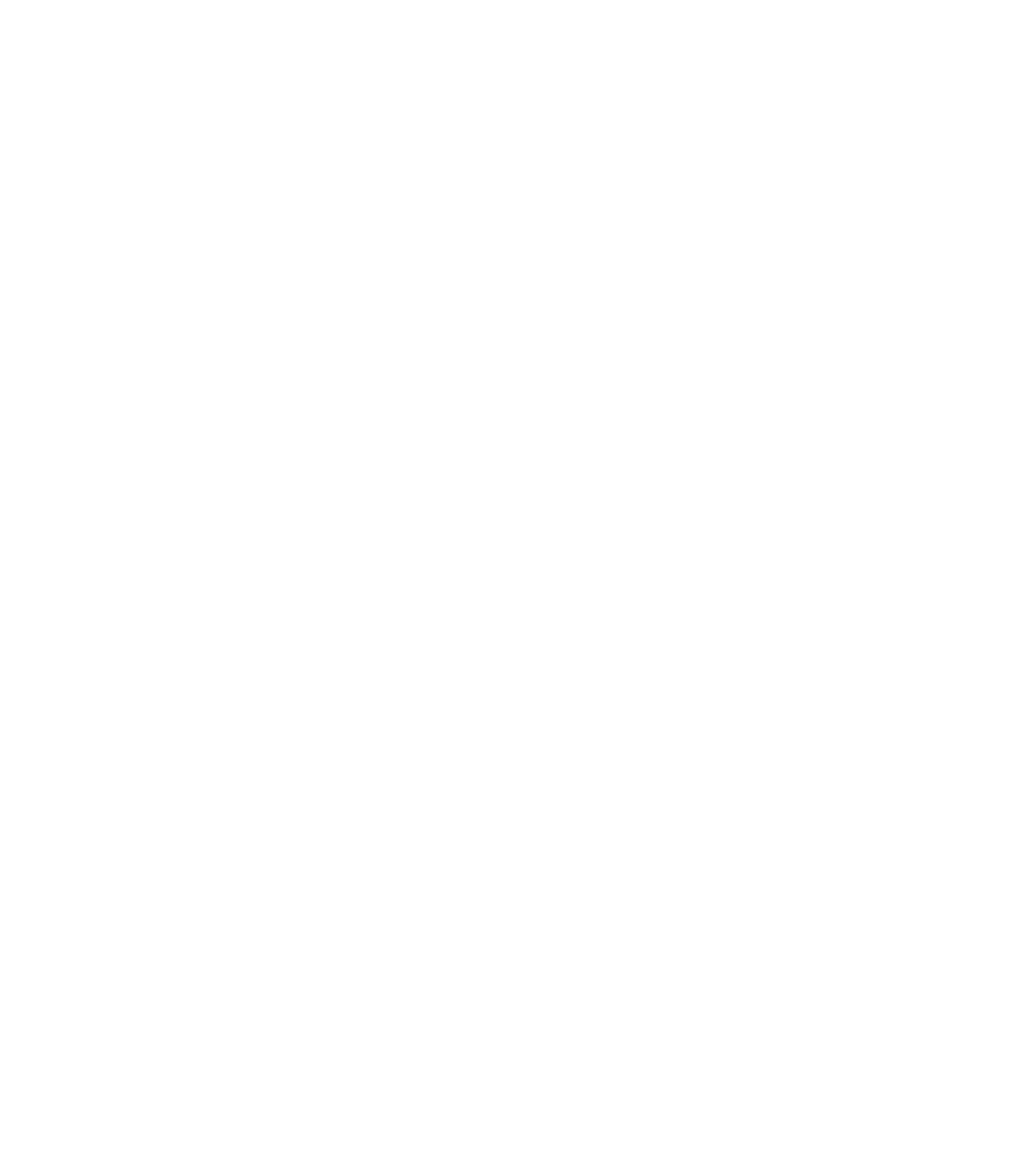
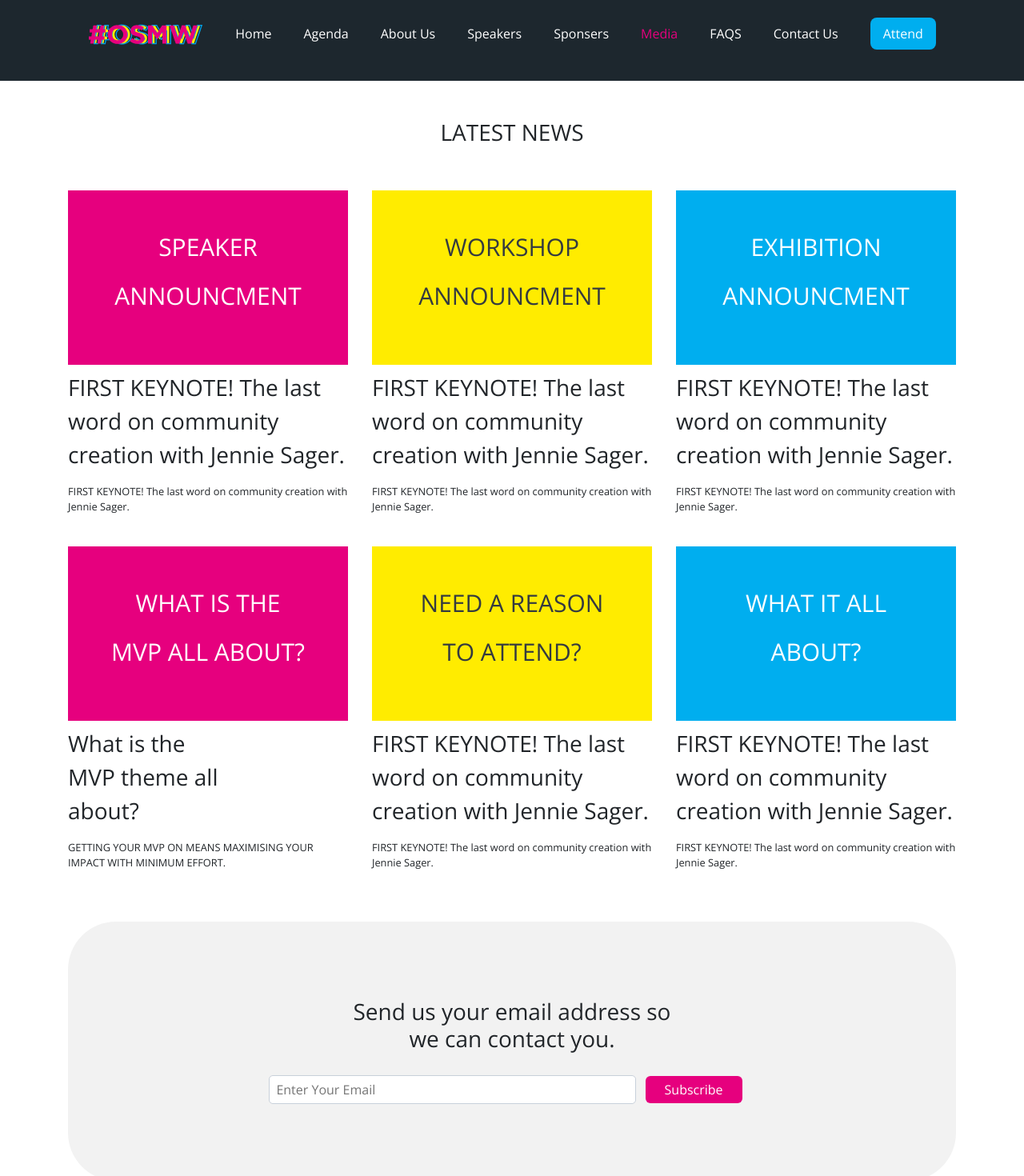
Before and after one commit to hoseinsedaqat/Osmw, a Vue app: page /media in a window 1280 px wide. Shown: the top 1470 px of the page at 80% size. Before the commit the page ends 800 px from the top, so only its background shows below. Built offline with nearby package versions, Linux system fonts and the light colour scheme.

Commit message:
done with media

```diff
--- /dev/null
+++ b/src/components/FormContactTwo.vue
@@ -0,0 +1,103 @@
+<template>
+  <section id="formContact" class="mt-5 text-center">
+    <div class="container">
+      <div class="row">
+        <div class="col-md-12">
+          <div class="form-card">
+            <h3>
+              Send us your email address so <br />
+              we can contact you.
+            </h3>
+            <div class="formpartcard mt-4">
+              <input type="email" placeholder="Enter Your Email" v-model="subscribe" />
+              <button @click="Subscribe()">Subscribe</button>
+            </div>
+          </div>
+        </div>
+      </div>
+    </div>
+  </section>
+</template>
+
+<script>
+import axios from "axios";
+export default {
+  name: "FormContactTwo",
+  data() {
+    return {
+      subscribe: "",
+    };
+  },
+  methods: {
+    Subscribe() {
+      const validationEmail = /^[\w-.]+@([\w-]+\.)+[\w-]{2,4}$/;
+      if (this.subscribe === "" || !validationEmail.test(this.subscribe)) {
+        this.$toast.info("Please Enter Your Email");
+      } else {
+        try {
+          axios
+            .post("https://www.actionforms.io/e/r/hsoein-sedaqat-test", {
+              emailSubscribe: this.subscribe,
+            })
+            .then((res) => {
+              if (res.status === 200) {
+                this.$toast.success("Email Was Send ");
+                this.subscribe = "";
+              }
+            })
+            .catch((e) => {
+              this.$toast.error(e);
+            });
+        } catch (e) {
+          this.$toast.error("Try Again");
+        }
+      }
+    },
+  },
+};
+</script>
+
+<style scoped>
+.form-card {
+  background-color: #f2f2f2;
+  padding: 6rem;
+  border-radius: 60px;
+}
+.formpartcard button {
+  border: none;
+  padding: 0.3rem 1.5rem;
+  background-color: #e6007e;
+  color: #fff;
+  margin: 0.4rem 1rem 0 0;
+  border-radius: 6px;
+}
+
+.formpartcard input {
+  padding: 0.3rem 0.5rem;
+  border: 1px solid #c8d0da;
+  border-radius: 5px;
+  width: 50%;
+  margin: 0 0.7rem 0 0;
+}
+
+.formpartcard input:focus {
+  outline: none;
+}
+
+@media screen and (max-width: 1000px) {
+  .form-card {
+    padding: 3rem;
+  }
+  .formpartcard input {
+    width: 100% !important;
+  }
+
+  .formpartcard button {
+    width: 100% !important;
+  }
+
+  .form-card h3 {
+    font-size: 16px;
+  }
+}
+</style>
--- a/src/components/HeaderApp.vue
+++ b/src/components/HeaderApp.vue
@@ -22,7 +22,9 @@
           <li>
             <router-link to="/sponsors">Sponsers</router-link>
           </li>
-          <li>Media</li>
+          <li>
+            <router-link to="/media">Media</router-link>
+          </li>
           <li>FAQS</li>
           <li>Contact Us</li>
           <li>
@@ -65,7 +67,7 @@
             <router-link class="nav-link" to="/sponsors">Sponsers</router-link>
           </li>
           <li class="nav-item">
-            <a class="nav-link" href="#">Media</a>
+            <router-link class="nav-link" to="/media">Media</router-link>
           </li>
           <li class="nav-item">
             <a class="nav-link" href="#">FAQS</a>
--- a/src/components/HeaderAppDark.vue
+++ b/src/components/HeaderAppDark.vue
@@ -22,7 +22,9 @@
           <li>
             <router-link to="/sponsors">Sponsers</router-link>
           </li>
-          <li>Media</li>
+          <li>
+            <router-link to="/media">Media</router-link>
+          </li>
           <li>FAQS</li>
           <li>Contact Us</li>
           <li>
@@ -65,7 +67,7 @@
             <router-link class="nav-link" to="/sponsors">Sponsers</router-link>
           </li>
           <li class="nav-item">
-            <a class="nav-link" href="#">Media</a>
+            <router-link class="nav-link" to="/media">Media</router-link>
           </li>
           <li class="nav-item">
             <a class="nav-link" href="#">FAQS</a>
--- a/src/router/index.js
+++ b/src/router/index.js
@@ -31,6 +31,11 @@ const routes = [
     path: '/sponsors',
     name: 'Sponsors',
     component: () => import('@/views/Sponsors/SponsorsView.vue')
+  },
+  {
+    path: '/media',
+    name: 'Media',
+    component: () => import('@/views/Media/MediaView.vue')
   }
 ]
 
--- /dev/null
+++ b/src/views/Media/MediaView.vue
@@ -0,0 +1,150 @@
+<template>
+  <div>
+    <HeaderAppDark></HeaderAppDark>
+    <section id="media">
+      <div class="container">
+        <div class="row">
+          <div class="col-md-12 my-5">
+            <h3 class="text-center">LATEST NEWS</h3>
+          </div>
+        </div>
+        <!-- Row One -->
+        <div class="row mb-4">
+          <div class="col-md-4">
+            <div class="bg-pink text-white p-5 text-center mainMediaTitle">
+              <p>SPEAKER</p>
+              <p>ANNOUNCMENT</p>
+            </div>
+            <div class="mediaTitle">
+              FIRST KEYNOTE! The last word on community creation with Jennie Sager.
+            </div>
+            <div class="defineMedia">
+              <span>
+                FIRST KEYNOTE! The last word on community creation with Jennie Sager.
+              </span>
+            </div>
+          </div>
+          <div class="col-md-4">
+            <div class="bg-yellow text-dark p-5 text-center mainMediaTitle">
+              <p>WORKSHOP</p>
+              <p>ANNOUNCMENT</p>
+            </div>
+            <div class="mediaTitle">
+              FIRST KEYNOTE! The last word on community creation with Jennie Sager.
+            </div>
+            <div class="defineMedia">
+              <span>
+                FIRST KEYNOTE! The last word on community creation with Jennie Sager.
+              </span>
+            </div>
+          </div>
+          <div class="col-md-4">
+            <div class="bg-blue text-white p-5 text-center mainMediaTitle">
+              <p>EXHIBITION</p>
+              <p>ANNOUNCMENT</p>
+            </div>
+            <div class="mediaTitle">
+              FIRST KEYNOTE! The last word on community creation with Jennie Sager.
+            </div>
+            <div class="defineMedia">
+              <span>
+                FIRST KEYNOTE! The last word on community creation with Jennie Sager.
+              </span>
+            </div>
+          </div>
+        </div>
+        <!-- Row Two -->
+        <div class="row">
+          <div class="col-md-4">
+            <div class="bg-pink text-white p-5 text-center mainMediaTitle">
+              <p>WHAT IS THE</p>
+              <p>MVP ALL ABOUT?</p>
+            </div>
+            <div class="mediaTitle">
+              What is the <br />
+              MVP theme all <br />
+              about?
+            </div>
+            <div class="defineMedia">
+              <span>
+                GETTING YOUR MVP ON MEANS MAXIMISING YOUR IMPACT WITH MINIMUM EFFORT.
+              </span>
+            </div>
+          </div>
+          <div class="col-md-4">
+            <div class="bg-yellow text-dark p-5 text-center mainMediaTitle">
+              <p>NEED A REASON</p>
+              <p>TO ATTEND?</p>
+            </div>
+            <div class="mediaTitle">
+              FIRST KEYNOTE! The last word on community creation with Jennie Sager.
+            </div>
+            <div class="defineMedia">
+              <span>
+                FIRST KEYNOTE! The last word on community creation with Jennie Sager.
+              </span>
+            </div>
+          </div>
+          <div class="col-md-4">
+            <div class="bg-blue text-white p-5 text-center mainMediaTitle">
+              <p>WHAT IT ALL</p>
+              <p>ABOUT?</p>
+            </div>
+            <div class="mediaTitle">
+              FIRST KEYNOTE! The last word on community creation with Jennie Sager.
+            </div>
+            <div class="defineMedia">
+              <span>
+                FIRST KEYNOTE! The last word on community creation with Jennie Sager.
+              </span>
+            </div>
+          </div>
+        </div>
+      </div>
+    </section>
+    <FormContactTwo></FormContactTwo>
+    <FormContacts></FormContacts>
+    <FooterApp></FooterApp>
+  </div>
+</template>
+
+<script>
+import HeaderAppDark from "@/components/HeaderAppDark.vue";
+import FormContactTwo from "@/components/FormContactTwo.vue";
+import FormContacts from "@/components/FormContacts.vue";
+import FooterApp from "@/components/FooterApp.vue";
+export default {
+  name: "MediaView",
+  components: {
+    HeaderAppDark,
+    FormContactTwo,
+    FormContacts,
+    FooterApp,
+  },
+};
+</script>
+
+<style scoped>
+.bg-pink {
+  background-color: #e6007e;
+}
+.bg-yellow {
+  background-color: #ffec00;
+}
+
+.bg-blue {
+  background-color: #00aeef;
+}
+.mediaTitle {
+  margin: 0.4rem 0;
+  font-size: 28px;
+}
+.defineMedia {
+  font-size: 0.8rem;
+  margin: 1rem 0;
+}
+
+.mainMediaTitle p {
+  font-size: 30px;
+}
+</style>
```
